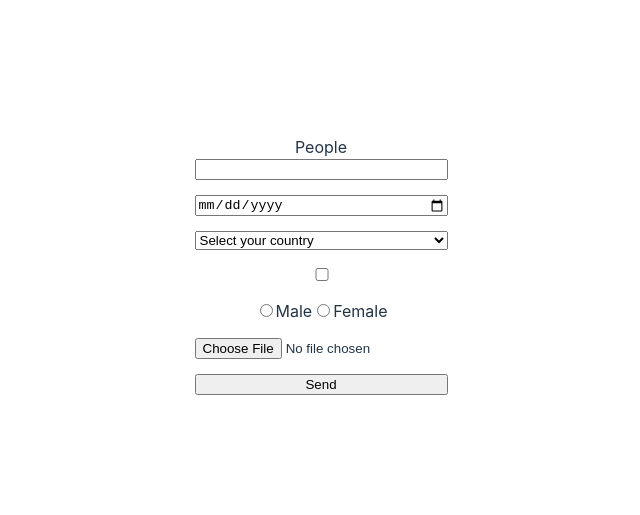
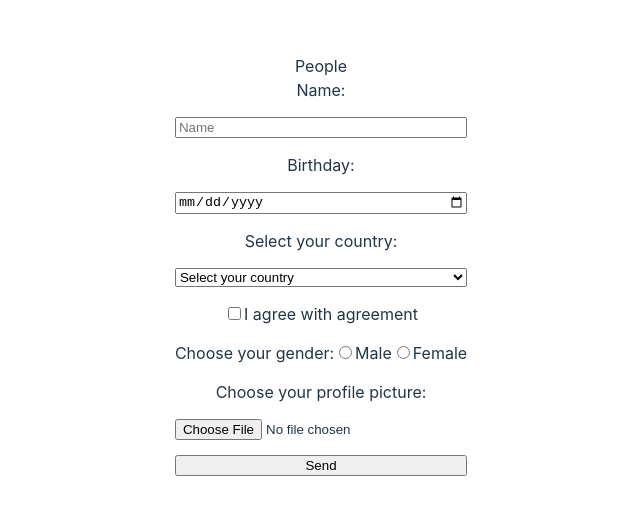
Before and after one commit to cascadetile/rs-school-react-course, a React (Vite) app: page /form in a window 1280 px wide. Shown: the part 135-650 px from the top of the page, without its empty margins (319-959 px from the left). Built offline with nearby package versions, Linux system fonts and the light colour scheme.

Commit message:
feat: add labels in Form

```diff
--- a/src/pages/People/Form/index.tsx
+++ b/src/pages/People/Form/index.tsx
@@ -20,15 +20,20 @@ export class FormPeople extends React.Component<IFormProps, Record<string, never
     return (
       <>
         <form onSubmit={this.props.handleSubmit} className="form">
-          <input ref={this.props.nameRef} type="text" />
+          <label htmlFor="name">
+            Name:
+          </label>
+          <input id="name" ref={this.props.nameRef} type="text" placeholder="Name" />
           {
             this.props.errors.errorName && <p>{this.props.errors.errorName}</p>
           }
-          <input ref={this.props.dateRef} type="date" />
+          <label htmlFor="date">Birthday:</label>
+          <input id="date" ref={this.props.dateRef} type="date" />
           {
             this.props.errors.errorDate && <p>{this.props.errors.errorDate}</p>
           }
-          <select ref={this.props.countryRef} defaultValue="default">
+          <label htmlFor="country">Select your country:</label>
+          <select id="country" ref={this.props.countryRef} defaultValue="default">
             <option disabled value="default">Select your country</option>
             <option value="BY">BY</option>
             <option value="RU">RU</option>
@@ -37,11 +42,15 @@ export class FormPeople extends React.Component<IFormProps, Record<string, never
           {
             this.props.errors.errorCountry && <p>{this.props.errors.errorCountry}</p>
           }
-          <input ref={this.props.agreeRef} type="checkbox" />
+          <label>
+            <input ref={this.props.agreeRef} type="checkbox" />
+            I agree with agreement
+          </label>
           {
             this.props.errors.errorAgree && <p>{this.props.errors.errorAgree}</p>
           }
           <div>
+            Choose your gender:
             <label>
               <input ref={this.props.maleRef} name="sex" type="radio" value="Male" />
               Male
@@ -54,7 +63,8 @@ export class FormPeople extends React.Component<IFormProps, Record<string, never
           {
             this.props.errors.errorGender && <p>{this.props.errors.errorGender}</p>
           }
-          <input ref={this.props.fileRef} type="file" />
+          <label htmlFor="pfp">Choose your profile picture:</label>
+          <input id="pfp" ref={this.props.fileRef} type="file" />
           {
             this.props.errors.errorFile && <p>{this.props.errors.errorFile}</p>
           }
```
